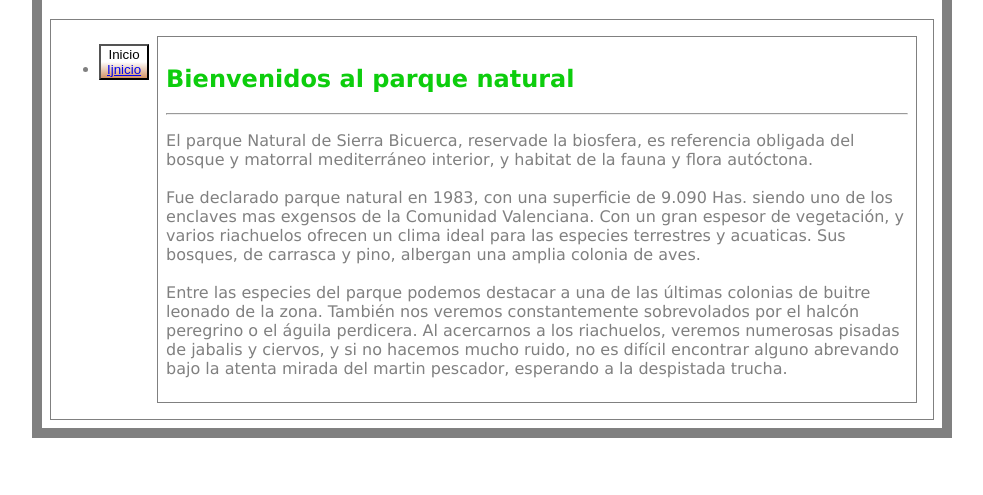
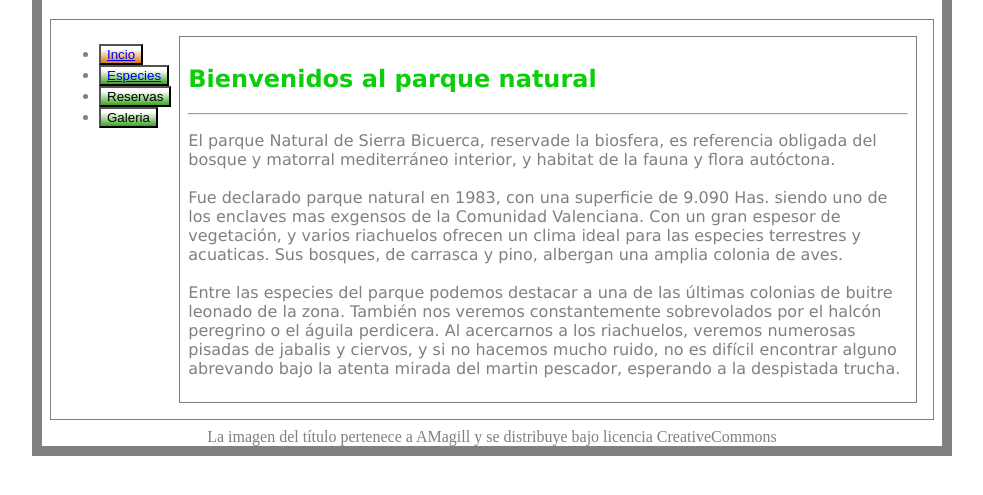
Before and after one commit to Naxete7/Reto-dia-1-fsd-val, a plain HTML site: page ParqueNatural/index.html in a window 1280 px wide. Shown: the part 247-742 px from the top of the page, without its empty margins (148-1131 px from the left). Drawn offline with Linux system fonts and the light colour scheme.

Commit message:
parque natural modificado

```diff
--- a/ParqueNatural/css/estilo.css
+++ b/ParqueNatural/css/estilo.css
@@ -45,10 +45,10 @@ ul {
     text-align: left;
 }
 
-button {
+.boton {
     width: auto;
     height: auto;
-    background: linear-gradient(180deg, rgba(255, 255, 255, 1) 50%, rgba(211, 147, 102, 1)100%);
+    background: linear-gradient(180deg, rgba(255, 255, 255, 1) 20%, rgb(61, 165, 35)100%);
 }
 
 head {
@@ -64,3 +64,15 @@ head {
 img {
     margin: auto;
 }
+
+.boton-inicio {
+    background: linear-gradient(180deg, rgba(255, 255, 255, 1) 20%, rgb(219, 122, 12)100%);
+}
+
+#box {
+    background: linear-gradient(grey 20% white);
+}
+
+footer {
+    text-align: center;
+}
--- a/ParqueNatural/index.html
+++ b/ParqueNatural/index.html
@@ -9,26 +9,18 @@
 </head>
 
 <body>
-    <img src="/ParqueNatural/images/panoramica.jpg" alt="cabecera">
+    <img src="images/panoramica.jpg" alt="cabecera">
 
     <h1>Parque Natural <span>Sierra Bicuerca</span></h1>
 
     <div class="contenedorglobal">
         <ul>
-            <li>
-                <a href="./Parque Natural/especies.html"></a><button>Inicio</a>
+            <li><button class="boton-inicio"><a href="index.html">Incio</a></button>
+            </li>
+            <li><button class="boton"><a href="especies.html">Especies</a></button></li>
+            <li><button class="boton">Reservas</button></li>
+            <li><button class="boton">Galeria</button></li>
 
-                    <a href="http://">Ijnicio</a>
-            </li>
-            <!-- <li>
-                <button type="button"><a href="/Parque Natural/especies.html">Especies</a></button>
-            </li>
-            <li>
-                <button type="button"><a href="">Reservas</a></button>
-            </li>
-            <li>
-                <button type="button"><a href="">Galeria</a></button>
-            </li> -->
         </ul>
         <div id="box">
             <h2>Bienvenidos al parque natural</h2>
@@ -43,5 +35,6 @@
         </p>
     </div>
 </body>
+<footer>La imagen del título pertenece a AMagill y se distribuye bajo licencia CreativeCommons</footer>
 
 </html>
```
Also changed, not shown: ParqueNatural/especies.html (+2 -2 lines), 1 other file.
